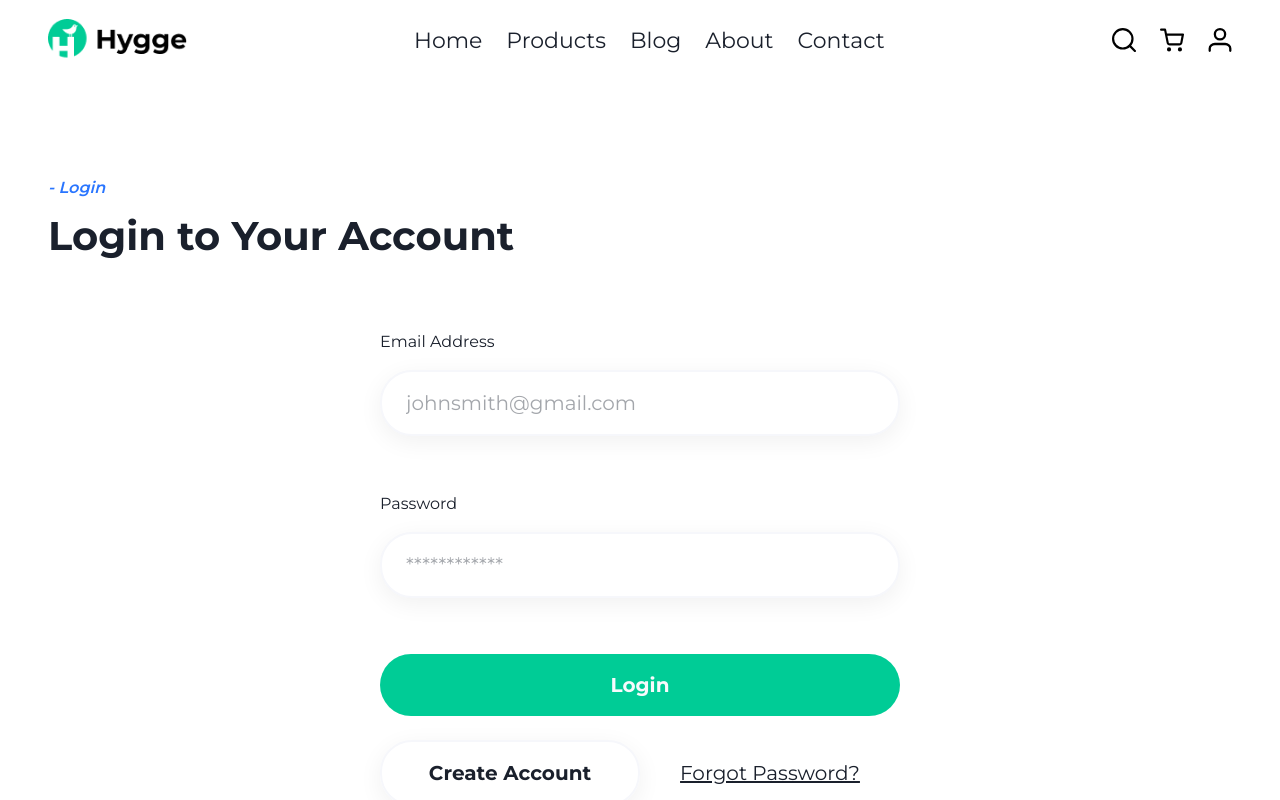
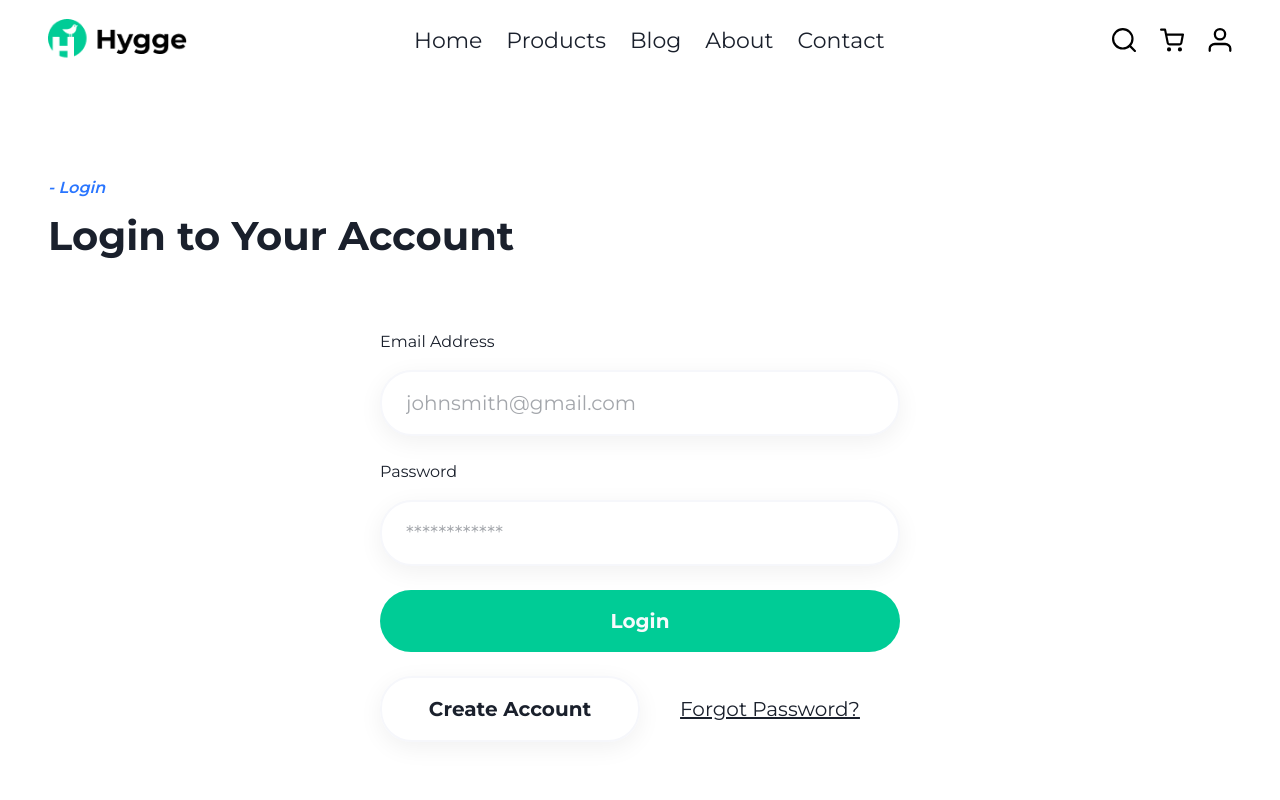
Before and after one commit to Inithar/Hygge, a React (Vite) app: page /login in a window 1280 px wide. Shown: the top 800 px of the page. Built offline with nearby package versions, Linux system fonts and the light colour scheme; no server answers.

Commit message:
feat: change css styles

```diff
--- a/src/components/CreateUpdateAddressModalWindow/CreateUpdateAddressModalWindow.styled.ts
+++ b/src/components/CreateUpdateAddressModalWindow/CreateUpdateAddressModalWindow.styled.ts
@@ -3,9 +3,10 @@ import { media } from "../../styles/helpers";
 
 export const Form = styled.form`
   display: grid;
-  gap: 0.8rem 1.6rem;
+  gap: 2.8rem 1.6rem;
 
   ${media("xs")} {
+    row-gap: 3.6rem;
     grid-template-columns: repeat(8, 1fr);
 
     & > div {
--- a/src/components/TextField/TextField.styled.ts
+++ b/src/components/TextField/TextField.styled.ts
@@ -59,8 +59,7 @@ export const StyledTextFiled = styled.div<StyledTextFiledProps>`
 
   & > p {
     margin-top: 0.8rem;
-    height: 1.6rem;
-    font-size: 1.2rem;
+    font-size: ${({ theme }) => theme.fontSizes.xs};
     color: ${({ theme }) => theme.colors.accent.two};
     opacity: ${({ isError }) => (isError ? 1 : 0)};
     transition: opacity 0.3s;
--- a/src/components/TextField/TextField.tsx
+++ b/src/components/TextField/TextField.tsx
@@ -20,6 +20,6 @@ export const TextField = ({ id, label, error, inputProps, dark = false, labelHid
   <StyledTextFiled isDark={dark} isLabelHidden={labelHidden} isError={Boolean(error)}>
     <label htmlFor={id}>{label}</label>
     <input {...inputProps} id={id} />
-    <p>{error}</p>
+    {error && <p>{error}</p>}
   </StyledTextFiled>
 );
```
